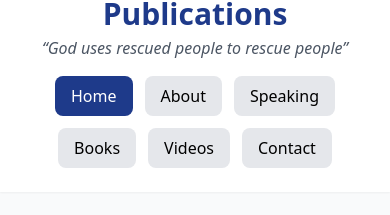
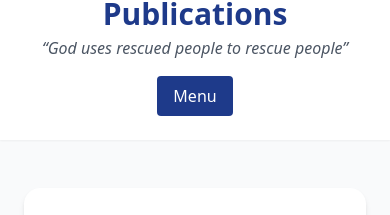
Before and after one commit to klfministries/klf-ministries-website, a Next.js app: page / in a window 390 px wide. Shown: the part 184-399 px from the top of the page. Built offline with nearby package versions, Linux system fonts and the light colour scheme.

Commit message:
Update Nav.jsx

```diff
--- a/app/components/Nav.jsx
+++ b/app/components/Nav.jsx
@@ -2,6 +2,7 @@
 
 import Link from "next/link";
 import { usePathname } from "next/navigation";
+import { useState } from "react";
 
 const links = [
   { href: "/", label: "Home" },
@@ -14,12 +15,14 @@ const links = [
 
 export default function Nav() {
   const pathname = usePathname();
+  const [open, setOpen] = useState(false);
 
   return (
-    <nav className="flex justify-center gap-3 flex-wrap">
+    <>
+      {/* DESKTOP NAV */}
+      <nav className="hidden md:flex justify-center gap-3 flex-wrap">
         {links.map(({ href, label }) => {
           const isActive = pathname === href;
-
           return (
             <Link
               key={href}
@@ -35,5 +38,31 @@ export default function Nav() {
           );
         })}
       </nav>
+
+      {/* MOBILE TOGGLE */}
+      <div className="md:hidden text-center">
+        <button
+          onClick={() => setOpen(!open)}
+          className="bg-blue-900 text-white px-4 py-2 rounded"
+        >
+          Menu
+        </button>
+
+        {open && (
+          <div className="mt-4 flex flex-col gap-2">
+            {links.map(({ href, label }) => (
+              <Link
+                key={href}
+                href={href}
+                onClick={() => setOpen(false)}
+                className="bg-gray-200 py-2 rounded"
+              >
+                {label}
+              </Link>
+            ))}
+          </div>
+        )}
+      </div>
+    </>
   );
 }
```
Lines whose indentation alone changed are shown as unchanged.
